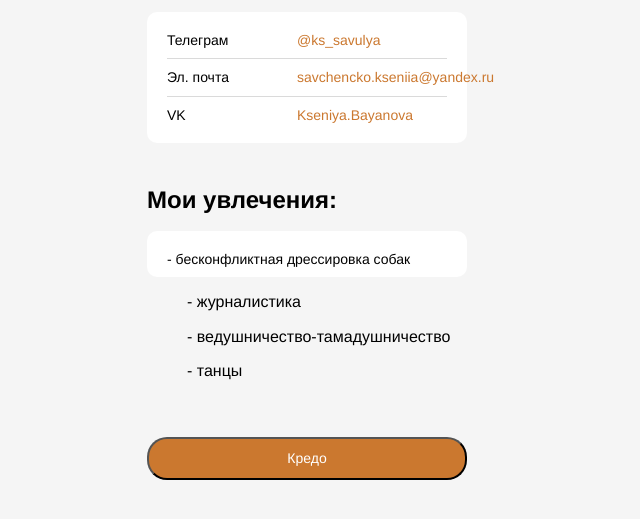
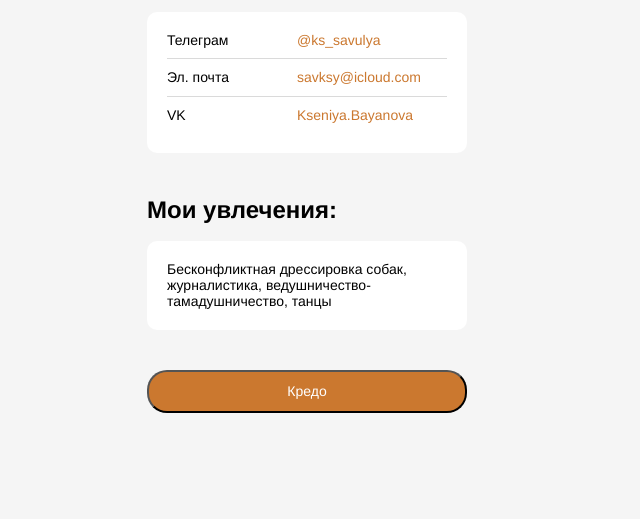
Before and after one commit to qa-kseniya-bayanova/cv, a plain HTML site: page index.html in a window 1280 px wide. Shown: the part 567-1086 px from the top of the page, without its empty margins (333-973 px from the left). After the commit the page ends 1020 px from the top, so only its background shows below. Drawn offline with Linux system fonts and the light colour scheme.

Commit message:
Add files via upload

```diff
--- a/index.html
+++ b/index.html
@@ -11,8 +11,8 @@
   </head>
   <body>
     <header class="header">
-      <h1 class="header__title">Ксения Баянова</h1>
-      <h3 class="header__subtitle">Perpetuum mobile</h3>
+  <h1 class="header__title">Ксения Баянова</h1>
+<h3 class="header__subtitle">Perpetuum mobile</h3>
     </header>
     <main>
       <section class="links">
@@ -20,12 +20,12 @@
         <ul class="links__container">
           <li class="links__link">
             <p class="links__title">Телеграм</p>
-            <a class="linsk__link" href="https://t.me/ks_savulya">@ks_savulya</a>
+<a class="linsk__link" href="https://t.me/ks_savulya">@ks_savulya</a>
           </li>
           <li class="links__link">
             <p class="links__title">Эл. почта</p>
-            <a class="linsk__link" href="mailto:Kseniya Bayanova"
-              >savchencko.kseniia@yandex.ru</a
+<a class="linsk__link" href="mailto:Kseniya Bayanova"
+              >savksy@icloud.com</a
             >
           </li>
           <li class="links__link">
@@ -41,10 +41,10 @@
         <h2 class="links__header">Мои увлечения:</h2>
         <ul class="links__container">
             <p class="links__title">
-            - бесконфликтная дрессировка собак</ul>
-            <ul>- журналистика</ul>
-            <ul>- ведушничество-тамадушничество</ul>
-            <ul>- танцы</a>
+            Бесконфликтная дрессировка собак,
+            журналистика,
+            ведушничество-тамадушничество,
+            танцы</a>
           </li>
         </ul>
       </section>
--- a/js.js
+++ b/js.js
@@ -3,5 +3,5 @@ const button = document.querySelector('button');
 
 /* Тут на кнопку навешиваем обрабочик, который ждёт клика и тогда запустит логику */
 button.addEventListener('click', function() {
-	alert('Деньги это не главное')
+	alert('Work hard')
 })
--- a/style.css
+++ b/style.css
@@ -49,7 +49,7 @@ body {
   display: flex;
   flex-direction: column;
   align-items: flex-start;
-  padding: 20px 20px 10px;
+  padding: 20px 20px 20px;
   gap: 10px;
   flex: none;
   order: 1;
```
